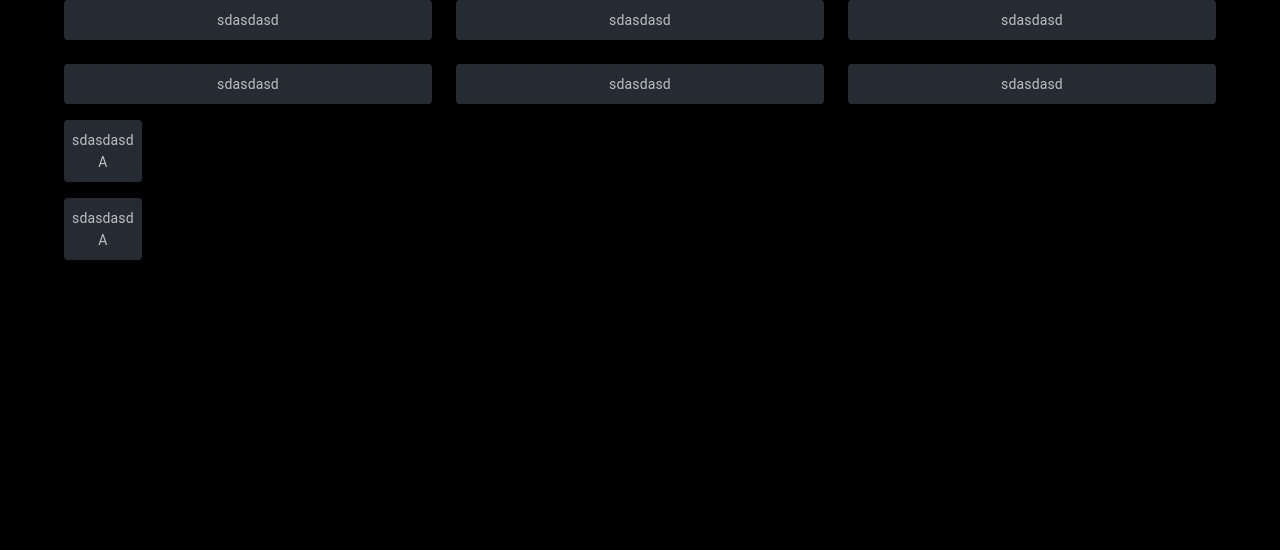
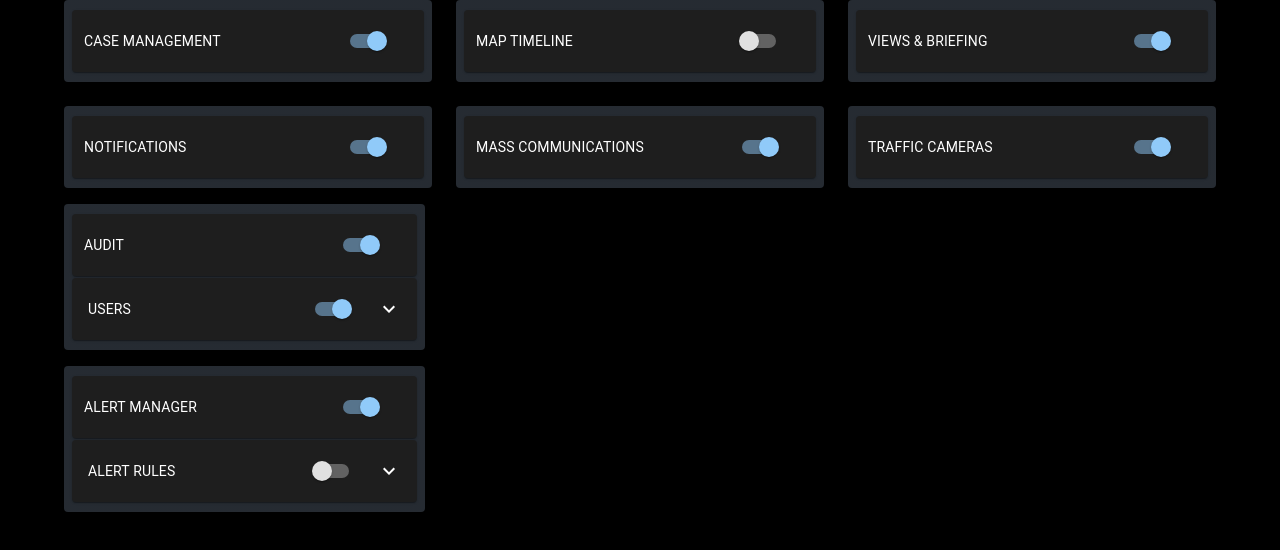
Before and after one commit to haseena-pa/feature-flag-react, a React (Create React App) app: page / in a window 1280 px wide. Shown: the top 550 px of the page. Built offline with nearby package versions, Linux system fonts and the light colour scheme.

Commit message:
Expandable and Non Expandable Accordion

```diff
--- a/src/FeatureFlag/ExpandableFeature.tsx
+++ b/src/FeatureFlag/ExpandableFeature.tsx
@@ -1,5 +1,94 @@
-function ExpandableFeature() {
-  return <div>A</div>;
+import Switch from "@mui/material/Switch";
+import Accordion from "@mui/material/Accordion";
+import AccordionSummary from "@mui/material/AccordionSummary";
+import AccordionDetails from "@mui/material/AccordionDetails";
+import ExpandMoreIcon from "@mui/icons-material/ExpandMore";
+import Select from "@mui/material/Select";
+import MenuItem from "@mui/material/MenuItem";
+import { FeatureFlag } from "./models/featureFlag";
+import FormControlLabel from "@mui/material/FormControlLabel";
+
+function ExpandableFeature(props: any) {
+  const feature = props.feature;
+  return (
+    <Accordion key={props.index}>
+      <AccordionSummary
+        expandIcon={<ExpandMoreIcon />}
+        aria-controls="panel1a-content"
+        id="panel1a-header"
+        className="featureSummary"
+      >
+        <span className="featureTitle">{feature.label}</span>
+        <FormControlLabel
+          control={
+            <Switch
+              checked={feature.enabled}
+              onChange={(e) =>
+                props.handleToggle(props.ldx, props.gdx, props.index, null, e)
+              }
+              onClick={(e) => {
+                e.stopPropagation();
+              }}
+              name={feature.name}
+            />
+          }
+          label=""
+        />
+      </AccordionSummary>
+      <AccordionDetails>
+        <div>
+          {feature.children &&
+            feature.children.map((child: FeatureFlag, cdx: number) => (
+              <div className="childSwitches" key={cdx}>
+                <div className="formControlWrapper">
+                  <span>{child.label}</span>
+                  {child.value && (
+                    <Select
+                      labelId="demo-simple-select-helper-label"
+                      id="demo-simple-select-helper"
+                      value={child.value}
+                      label="No of users"
+                      onChange={(e) =>
+                        props.handleChange(
+                          props.ldx,
+                          props.gdx,
+                          props.index,
+                          cdx,
+                          e
+                        )
+                      }
+                      className="selectBox"
+                    >
+                      <MenuItem value={10}>10</MenuItem>
+                      <MenuItem value={20}>20</MenuItem>
+                      <MenuItem value={30}>30</MenuItem>
+                    </Select>
+                  )}
+                </div>
+                <FormControlLabel
+                  control={
+                    <Switch
+                      checked={child.enabled}
+                      name={child.name}
+                      onChange={(e) =>
+                        props.handleToggle(
+                          props.ldx,
+                          props.gdx,
+                          props.index,
+                          cdx,
+                          e
+                        )
+                      }
+                    />
+                  }
+                  label=""
+                />
+              </div>
+            ))}
+        </div>
+      </AccordionDetails>
+    </Accordion>
+  );
 }
 
 export default ExpandableFeature;
--- a/src/FeatureFlag/FeatureFlagList.tsx
+++ b/src/FeatureFlag/FeatureFlagList.tsx
@@ -12,6 +12,7 @@ import {
 import ExpandableFeature from "./ExpandableFeature";
 import NonExpandableFeature from "./NonExpandableFeature";
 import "./FeatureFlagList.css";
+import React from "react";
 
 const darkTheme = createTheme({
   palette: {
@@ -29,6 +30,8 @@ const Item = styled(Paper)(({ theme }) => ({
 }));
 
 function FeatureFlagList() {
+  const [featureGroup, setfeatureGroup] = React.useState(featureGroups);
+
   return (
     <ThemeProvider theme={darkTheme}>
       <Container>
@@ -61,9 +64,19 @@ function FeatureFlagList() {
                               key={subFeatureIndex}
                             >
                               {subFeature.hasChildren ? (
-                                <ExpandableFeature />
+                                <ExpandableFeature
+                                  feature={subFeature}
+                                  index={subFeatureIndex}
+                                  ldx={mainFeatureIndex}
+                                  gdx={mainFeatureIndex}
+                                />
                               ) : (
-                                <NonExpandableFeature />
+                                <NonExpandableFeature
+                                  feature={subFeature}
+                                  index={subFeatureIndex}
+                                  ldx={mainFeatureIndex}
+                                  gdx={mainFeatureIndex}
+                                />
                               )}
                             </FormGroup>
                           )
--- a/src/FeatureFlag/NonExpandableFeature.tsx
+++ b/src/FeatureFlag/NonExpandableFeature.tsx
@@ -1,5 +1,29 @@
-function NonExpandableFeature() {
-  return <div>sdasdasd</div>;
+import React from "react";
+import Switch from "@mui/material/Switch";
+import Accordion from "@mui/material/Accordion";
+import FormControlLabel from "@mui/material/FormControlLabel";
+
+function NonExpandableFeature(props: any) {
+  const feature = props.feature;
+  return (
+    <Accordion>
+      <div className="switches">
+        <span className="featureTitle">{feature.label}</span>
+        <FormControlLabel
+          control={
+            <Switch
+              checked={feature.enabled}
+              onChange={(e) =>
+                props.handleToggle(props.ldx, props.gdx, props.index, null, e)
+              }
+              name={feature.name}
+            />
+          }
+          label=""
+        />
+      </div>
+    </Accordion>
+  );
 }
 
 export default NonExpandableFeature;
--- /dev/null
+++ b/src/FeatureFlag/models/featureFlag.ts
@@ -0,0 +1,13 @@
+export interface FeatureGroup {
+    title: string;
+    items: FeatureFlag[];
+};
+
+export interface FeatureFlag {
+    label: string;
+    enabled: boolean;
+    hasChildren: boolean;
+    value?: number;
+    children: FeatureFlag[] | [];
+    name?: string;
+};
```
